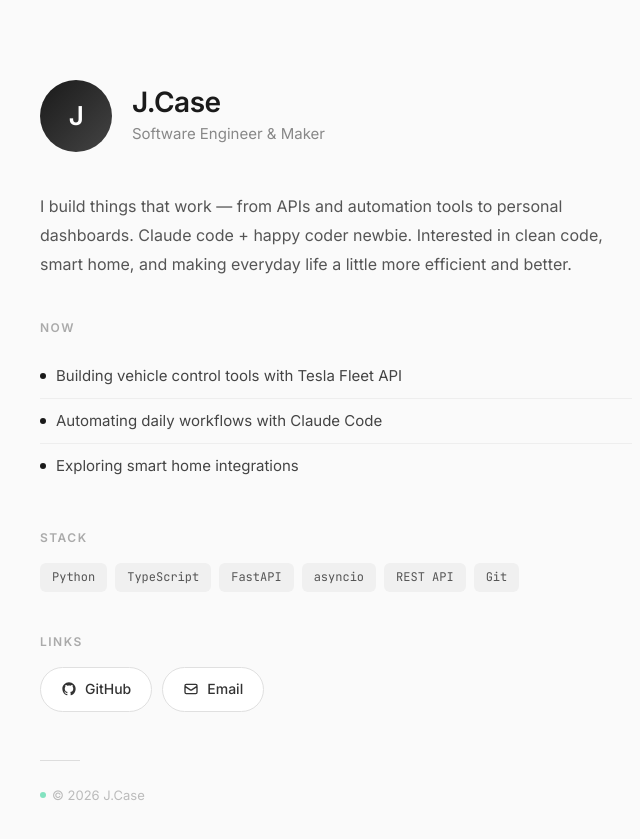
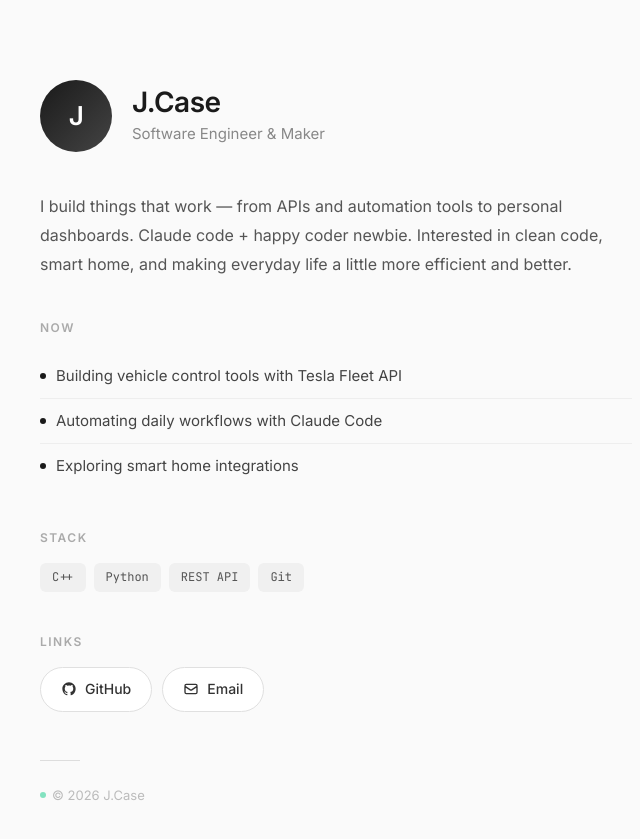
Before and after one commit to riverful/riverful.github.io, a Jekyll site: the page built from index.md, in a window 1280 px wide. Shown: the top 839 px of the page, without its empty margins (304-944 px from the left). Built offline with Jekyll 4.4.1, drawn with Linux system fonts in a browser that asks for light colours.

Commit message:
update: simplify stack (add C++, remove TypeScript/FastAPI/asyncio)
Co-Authored-By: Claude Opus 4.6 <noreply@anthropic.com>

```diff
--- a/index.md
+++ b/index.md
@@ -19,10 +19,8 @@ Claude code + happy coder newbie. Interested in clean code, smart home, and maki
 ## Stack
 
 <div class="stack">
+<span class="stack-tag">C++</span>
 <span class="stack-tag">Python</span>
-<span class="stack-tag">TypeScript</span>
-<span class="stack-tag">FastAPI</span>
-<span class="stack-tag">asyncio</span>
 <span class="stack-tag">REST API</span>
 <span class="stack-tag">Git</span>
 </div>
```
